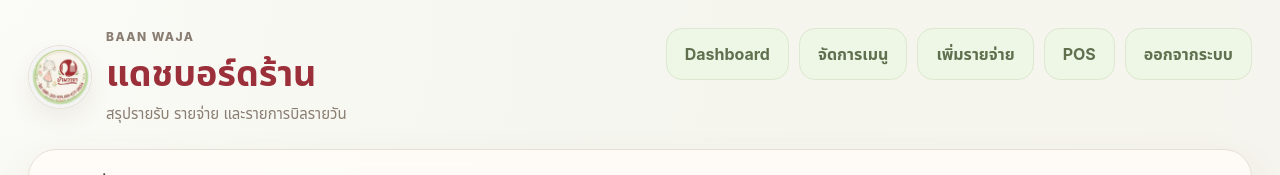
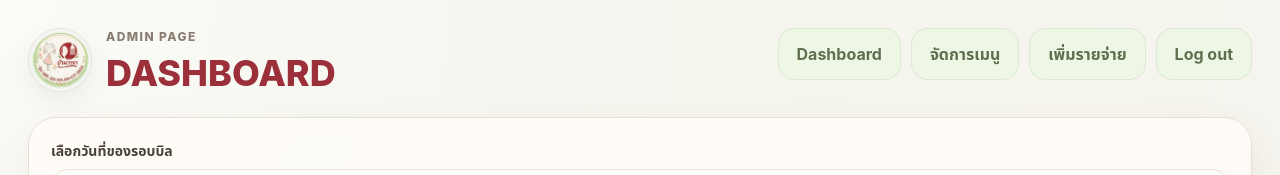
Before and after one commit to 1stwiritphon/baanwaja-pos, a Vue app: page /admin/dashboard in a window 1280 px wide. Shown: the top 175 px of the page. Built offline with nearby package versions, Linux system fonts and the light colour scheme; no server answers; the database is empty; sample sign-in values are in the browser's storage.

Commit message:
update ui admin and dashboard page

```diff
--- a/src/views/AdminMenuView.vue
+++ b/src/views/AdminMenuView.vue
@@ -151,14 +151,13 @@ onMounted(fetchMenu)
   <div class="page-shell">
     <header class="topbar">
       <div>
-        <p class="eyebrow">Admin Panel</p>
+        <p class="eyebrow">ADMIN PAGE</p>
         <h1 class="page-title">จัดการเมนูร้าน</h1>
-        <p class="page-subtitle">เพิ่ม ลบ แก้ไข และเปิดปิดการขายเมนู</p>
       </div>
 
       <div class="topbar-actions">
         <RouterLink to="/admin/dashboard" class="btn btn-secondary">Dashboard</RouterLink>
-        <button class="btn btn-secondary" @click="handleLogout">ออกจากระบบ</button>
+        <button class="btn btn-secondary" @click="handleLogout">Log out</button>
       </div>
     </header>
 
--- a/src/views/DashboardView.vue
+++ b/src/views/DashboardView.vue
@@ -167,9 +167,9 @@ onMounted(() => {
       <div class="brand-header">
         <img src="/logo-baanwaja.jpeg" alt="บ้านวาจา" class="brand-header-logo" />
         <div>
-          <p class="eyebrow">BAAN WAJA</p>
-          <h1 class="page-title">แดชบอร์ดร้าน</h1>
-          <p class="page-subtitle">สรุปรายรับ รายจ่าย และรายการบิลรายวัน</p>
+          <p class="eyebrow">ADMIN PAGE</p>
+          <h1 class="page-title">DASHBOARD</h1>
+
         </div>
       </div>
 
@@ -177,8 +177,7 @@ onMounted(() => {
         <RouterLink to="/admin/dashboard" class="btn btn-secondary">Dashboard</RouterLink>
         <RouterLink to="/admin/menu" class="btn btn-secondary">จัดการเมนู</RouterLink>
         <RouterLink to="/expenses" class="btn btn-secondary">เพิ่มรายจ่าย</RouterLink>
-        <RouterLink to="/pos" class="btn btn-secondary">POS</RouterLink>
-        <button class="btn btn-secondary" @click="handleLogout">ออกจากระบบ</button>
+        <button class="btn btn-secondary" @click="handleLogout">Log out</button>
       </div>
     </header>
 
```
